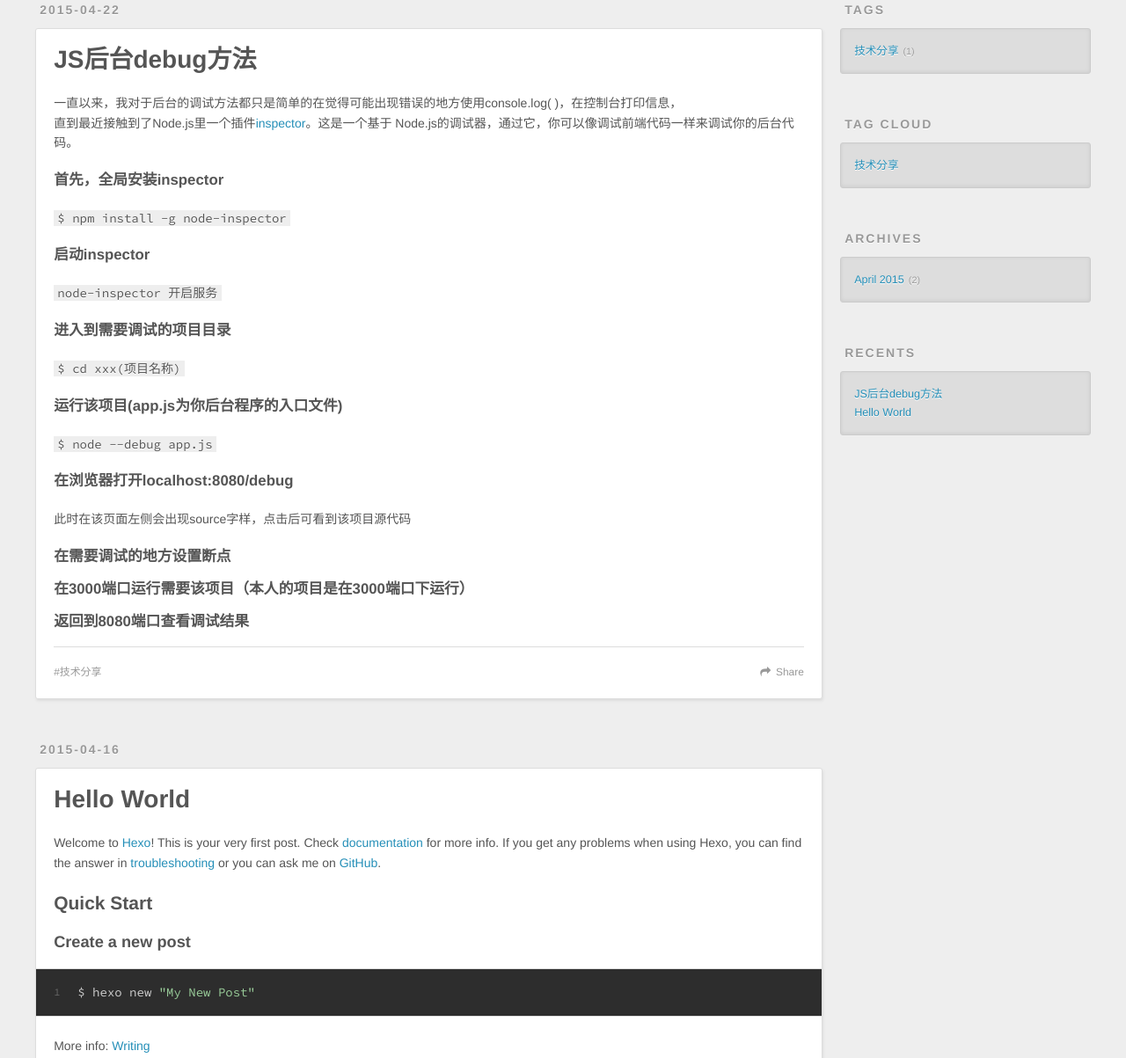
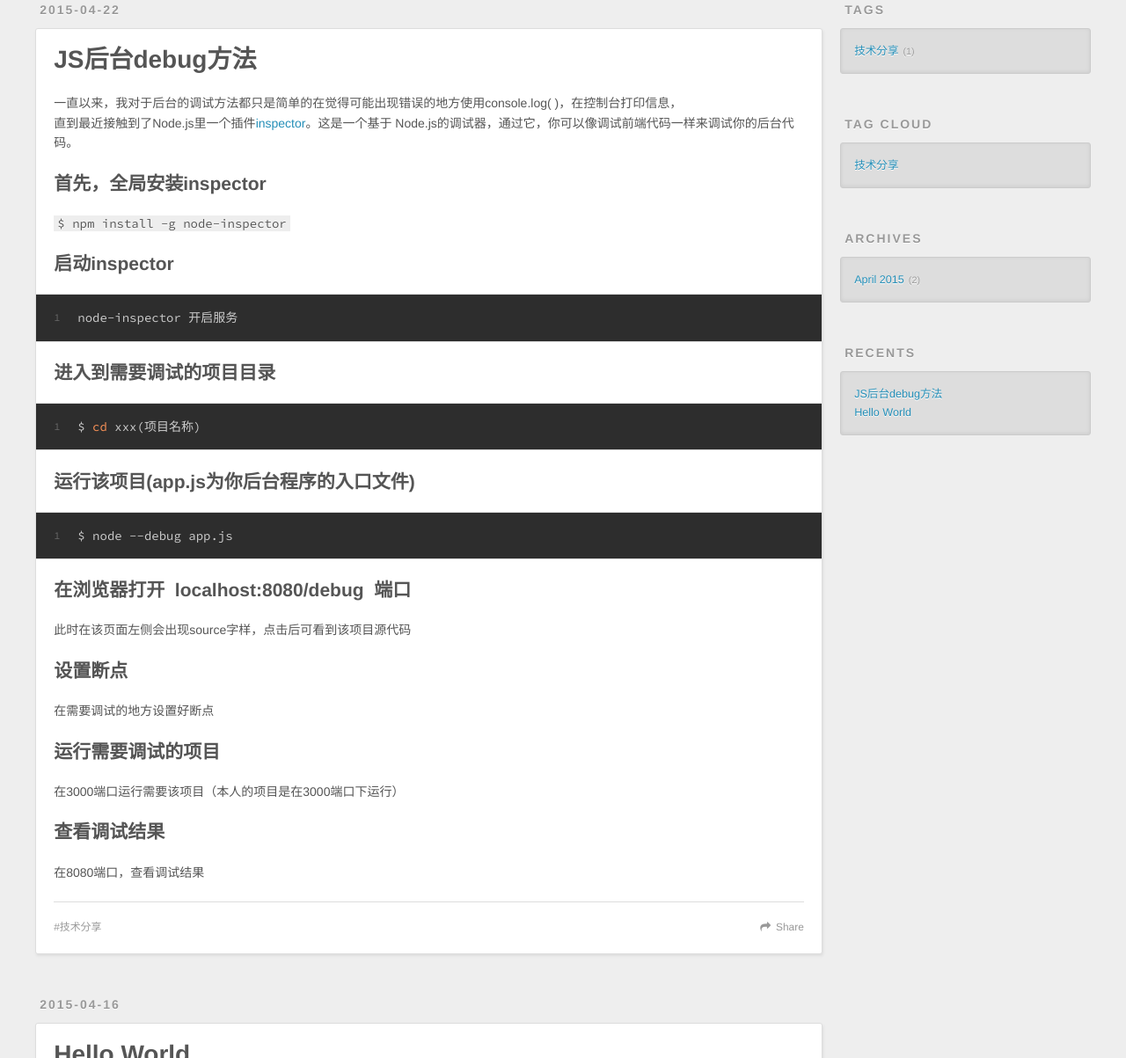
Before and after one commit to adabeauty/adabeauty.github.io, a plain HTML site: page index.html in a window 1280 px wide. Shown: the part 347-1550 px from the top of the page at 88% size. Drawn offline with nearby package versions, Linux system fonts and the light colour scheme.

Commit message:
Site updated: 2015-04-28 10:09:06

```diff
--- a/index.html
+++ b/index.html
@@ -88,16 +88,19 @@
     <div class="article-entry" itemprop="articleBody">
 
         <p>一直以来，我对于后台的调试方法都只是简单的在觉得可能出现错误的地方使用console.log( )，在控制台打印信息，<br>直到最近接触到了Node.js里一个插件<a href="Web Inspector based nodeJS debugger">inspector</a>。这是一个基于 Node.js的调试器，通过它，你可以像调试前端代码一样来调试你的后台代码。</p>
-<h4 id="首先，全局安装inspector">首先，全局安装inspector</h4><p><code>$ npm install -g node-inspector</code></p>
-<h4 id="启动inspector">启动inspector</h4><p><code>node-inspector 开启服务</code></p>
-<h4 id="进入到需要调试的项目目录">进入到需要调试的项目目录</h4><p><code>$ cd xxx(项目名称)</code></p>
-<h4 id="运行该项目(app-js为你后台程序的入口文件)">运行该项目(app.js为你后台程序的入口文件)</h4><p><code>$ node --debug app.js</code></p>
-<h4 id="在浏览器打开localhost:8080/debug">在浏览器打开localhost:8080/debug</h4><p>此时在该页面左侧会出现source字样，点击后可看到该项目源代码</p>
-<h4 id="在需要调试的地方设置断点">在需要调试的地方设置断点</h4><h4 id="在3000端口运行需要该项目（本人的项目是在3000端口下运行）">在3000端口运行需要该项目（本人的项目是在3000端口下运行）</h4><h4 id="返回到8080端口查看调试结果">返回到8080端口查看调试结果</h4>
+<h2 id="首先，全局安装inspector">首先，全局安装inspector</h2><p><code>$ npm install -g node-inspector</code></p>
+<h2 id="启动inspector">启动inspector</h2><figure class="highlight bash"><table><tr><td class="gutter"><pre><span class="line">1</span><br></pre></td><td class="code"><pre><span class="line">node-inspector 开启服务</span><br></pre></td></tr></table></figure>
+<h2 id="进入到需要调试的项目目录">进入到需要调试的项目目录</h2><figure class="highlight bash"><table><tr><td class="gutter"><pre><span class="line">1</span><br></pre></td><td class="code"><pre><span class="line">$ <span class="built_in">cd</span> xxx(项目名称)</span><br></pre></td></tr></table></figure>
+<h2 id="运行该项目(app-js为你后台程序的入口文件)">运行该项目(app.js为你后台程序的入口文件)</h2><figure class="highlight bash"><table><tr><td class="gutter"><pre><span class="line">1</span><br></pre></td><td class="code"><pre><span class="line">$ node --debug app.js</span><br></pre></td></tr></table></figure>
+<h2 id="在浏览器打开&nbsp;&nbsp;localhost:8080/debug_&nbsp;端口">在浏览器打开&nbsp;&nbsp;localhost:8080/debug &nbsp;端口</h2><p>此时在该页面左侧会出现source字样，点击后可看到该项目源代码</p>
+<h2 id="设置断点">设置断点</h2><p>在需要调试的地方设置好断点</p>
+<h2 id="运行需要调试的项目">运行需要调试的项目</h2><p>在3000端口运行需要该项目（本人的项目是在3000端口下运行）</p>
+<h2 id="查看调试结果">查看调试结果</h2><p>在8080端口，查看调试结果</p>
+
 
     </div>
     <footer class="article-footer">
-      <a data-url="http://adabeauty.github.io/2015/04/22/后台debug方法/uncategorized/" data-id="ci8sec4r70001vs2we9fp7lb3" class="article-share-link">Share</a>
+      <a data-url="http://adabeauty.github.io/2015/04/22/后台debug方法/uncategorized/" data-id="ci90odm3e0001rc2wnat73khe" class="article-share-link">Share</a>
 
 
   <ul class="article-tag-list"><li class="article-tag-list-item"><a class="article-tag-list-link" href="/tags/技术分享/">技术分享</a></li></ul>
@@ -144,7 +147,7 @@
 
     </div>
     <footer class="article-footer">
-      <a data-url="http://adabeauty.github.io/2015/04/16/hello-world/uncategorized/" data-id="ci8sec4q80000vs2wn9u66zzc" class="article-share-link">Share</a>
+      <a data-url="http://adabeauty.github.io/2015/04/16/hello-world/uncategorized/" data-id="ci90odm2o0000rc2wodgn9uis" class="article-share-link">Share</a>
 
 
     </footer>
```
Also changed, not shown: 2015/04/16/hello-world/uncategorized/index.html (+1 -1 lines), 2015/04/22/后台debug方法/uncategorized/index.html (+13 -10 lines).
